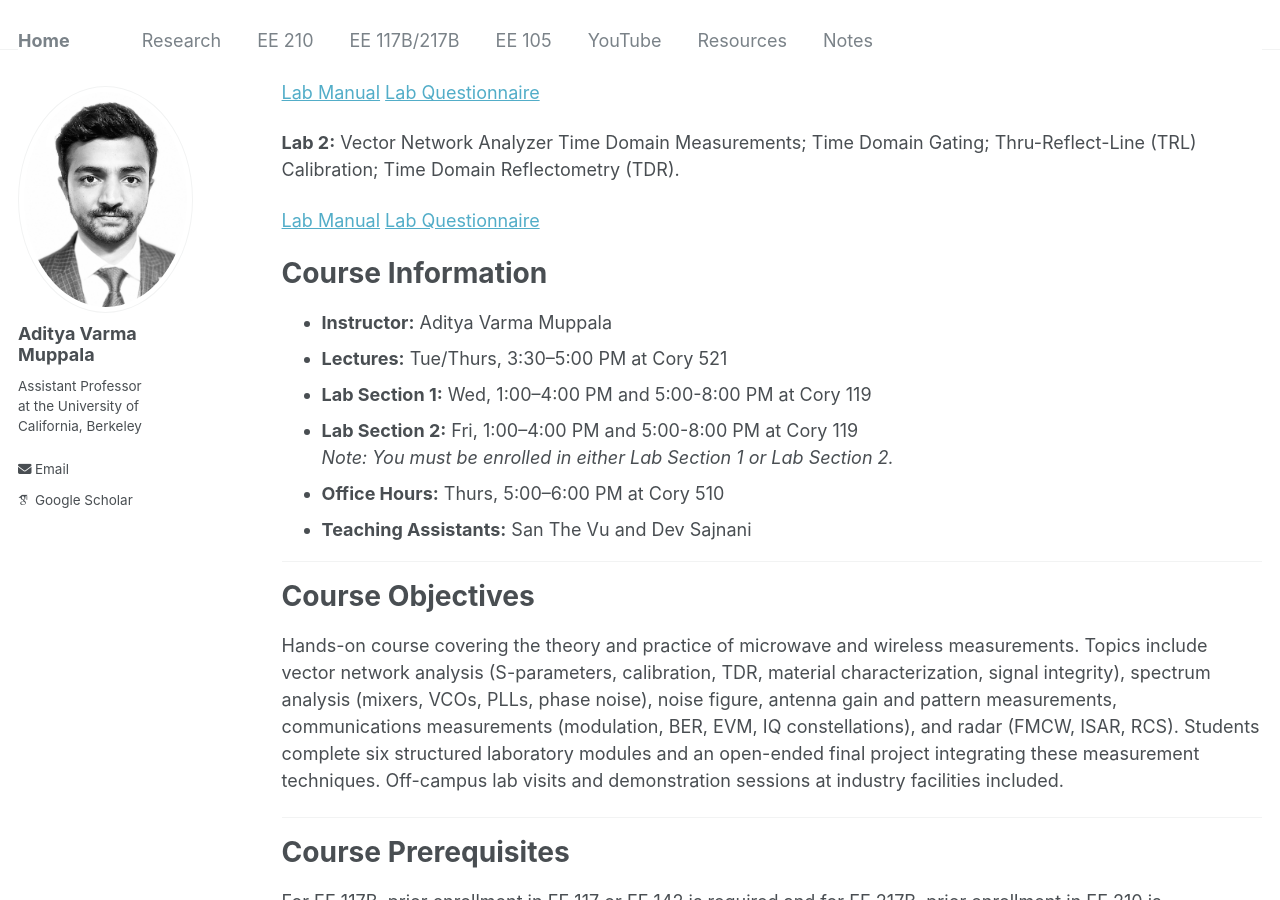
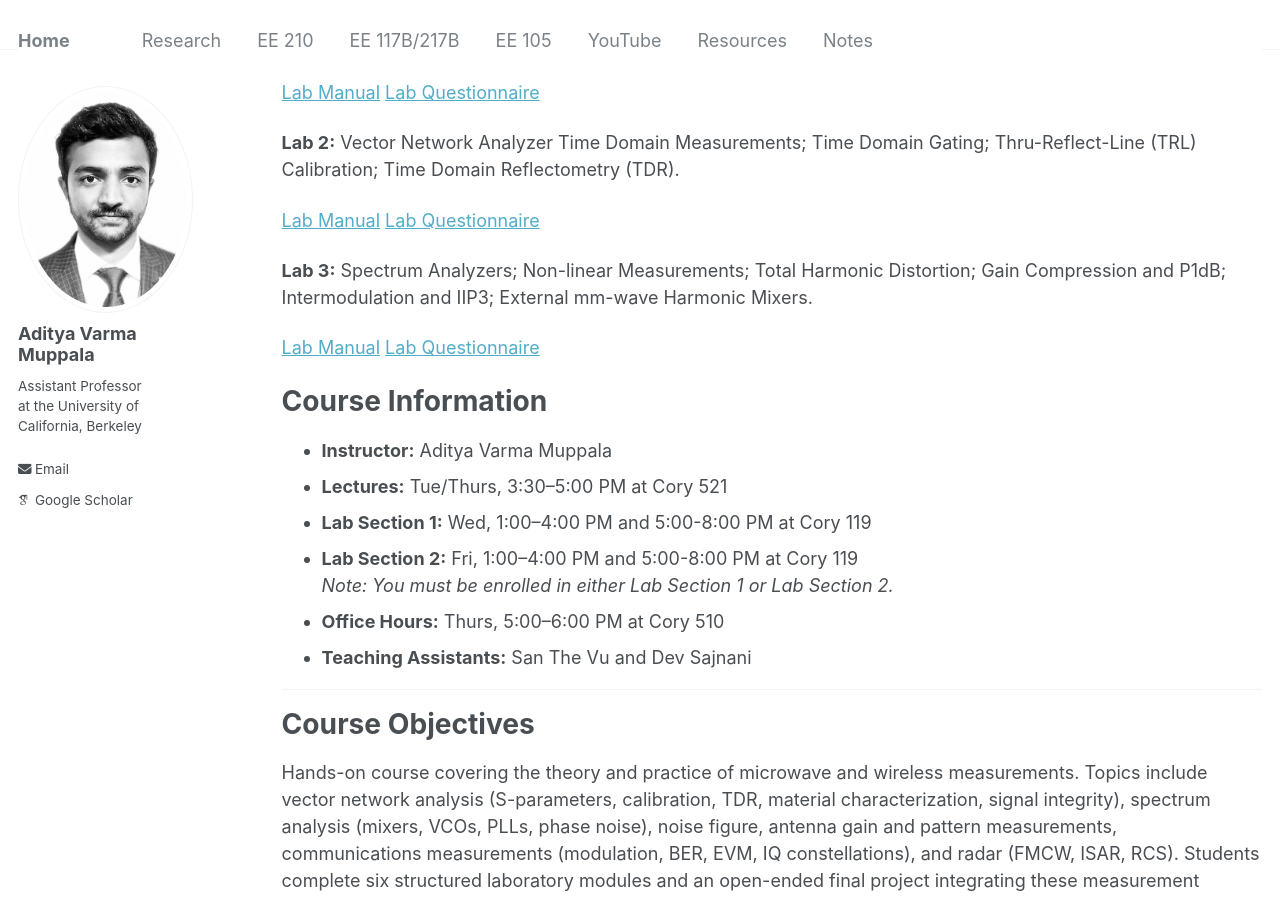
Before and after one commit to AdityaMuppala/adityamuppala.github.io, a Jekyll site: the page built from _pages/teaching117B217B.md, in a window 1280 px wide and 900 px high, scrolled down 641 px. Built offline with Jekyll 4.4.1, drawn with Linux system fonts in a browser that asks for light colours; some web fonts are replaced.

Commit message:
Update teaching117B217B.md

```diff
--- a/_pages/teaching117B217B.md
+++ b/_pages/teaching117B217B.md
@@ -24,6 +24,11 @@ The recordings here cover the same material as the lectures but are broken up by
 **Lab 2:** Vector Network Analyzer Time Domain Measurements; Time Domain Gating; Thru-Reflect-Line (TRL) Calibration; Time Domain Reflectometry (TDR).
 
 [Lab Manual](https://adityamuppala.github.io/assets/EE_117B217B/VNA_Lab_2_Manual.pdf) [Lab Questionnaire](https://adityamuppala.github.io/assets/EE_117B217B/VNA_Lab_2_Questionnaire.pdf)
+
+**Lab 3:** Spectrum Analyzers; Non-linear Measurements; Total Harmonic Distortion; Gain Compression and P1dB; Intermodulation and IIP3; External mm-wave Harmonic Mixers.
+
+[Lab Manual](https://adityamuppala.github.io/assets/EE_117B217B/SA_Lab_1_Manual.pdf) [Lab Questionnaire](https://adityamuppala.github.io/assets/EE_117B217B/SA_Lab_1_Questionnaire.pdf)
+
 
 # Course Information
 - **Instructor:** Aditya Varma Muppala
```
